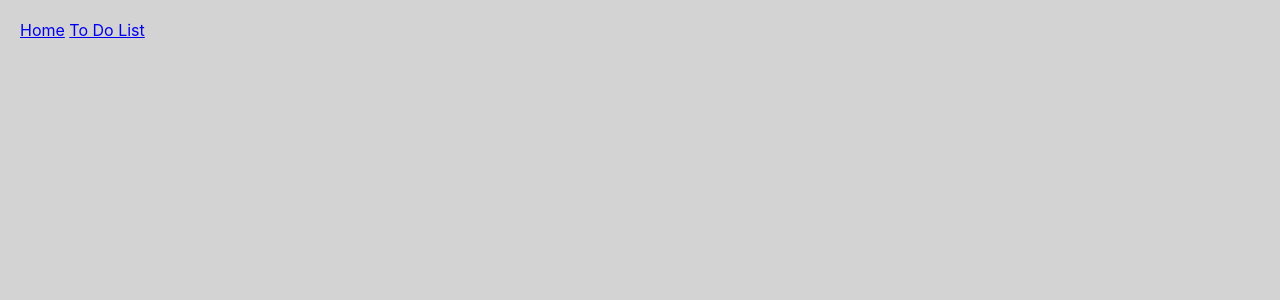
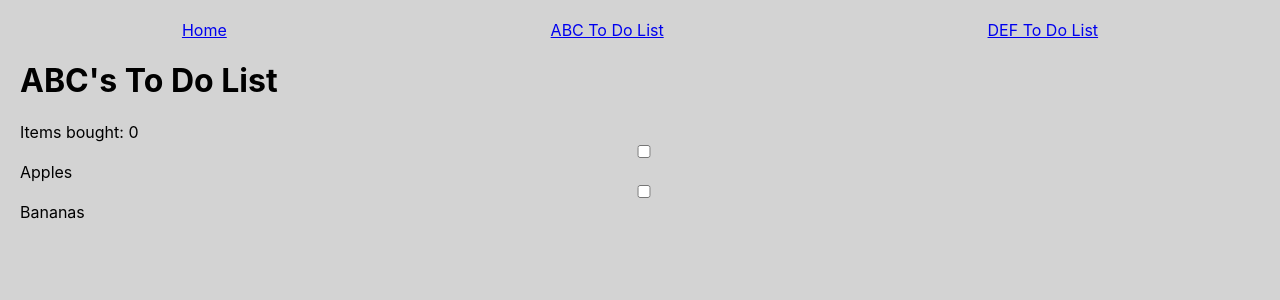
Before and after one commit to zlzcty/tqedyailyb-cse110-lab3, a React (Create React App) app in the folder my-app/: page /todolist/ABC in a window 1280 px wide. Before the commit this address had no page. Shown: the top 300 px of the page. Built offline with nearby package versions, Linux system fonts and the light colour scheme.

Commit message:
edit(1.5): add name paramater to todolist

```diff
--- a/my-app/src/App.tsx
+++ b/my-app/src/App.tsx
@@ -10,7 +10,7 @@ const App = () => {
             <Navbar />
             <Routes>
                 <Route path="/" element={<StickyNotes />} />
-                <Route path="/todolist" element={<ToDoList />} />
+                <Route path="/todolist/:name" element={<ToDoList />} />
             </Routes>
         </div>
     );
--- a/my-app/src/navbar.tsx
+++ b/my-app/src/navbar.tsx
@@ -3,8 +3,10 @@ import { Link } from 'react-router-dom';
 export const Navbar = () => {
     return (
         <div>
-            <nav>
-                <Link to="/">Home</Link> <Link to="/todolist">To Do List</Link>
+            <nav style={{ display: 'flex', justifyContent: 'space-around' }}>
+                <Link to="/">Home</Link>
+                <Link to="/todolist/ABC">ABC To Do List</Link>
+                <Link to="/todolist/DEF">DEF To Do List</Link>
             </nav>
         </div>
     );
--- a/my-app/src/toDoList.tsx
+++ b/my-app/src/toDoList.tsx
@@ -3,9 +3,11 @@ import './App.css';
 import { useState } from 'react';
 import { GroceryItem } from './types';
 import { dummyGroceryList } from './constant';
+import { useParams } from 'react-router-dom';
 
 export function ToDoList() {
     const [numRemainingItems, setNumRemainingItems] = useState(0);
+    const { name } = useParams();
 
     let [items, setItems] = useState(dummyGroceryList);
 
@@ -31,6 +33,8 @@ export function ToDoList() {
 
     return (
         <div className="App">
+            <h1>{name}'s To Do List</h1>
+
             <div className="App-body">
                 Items bought: {numRemainingItems}
                 <form action=".">
```
